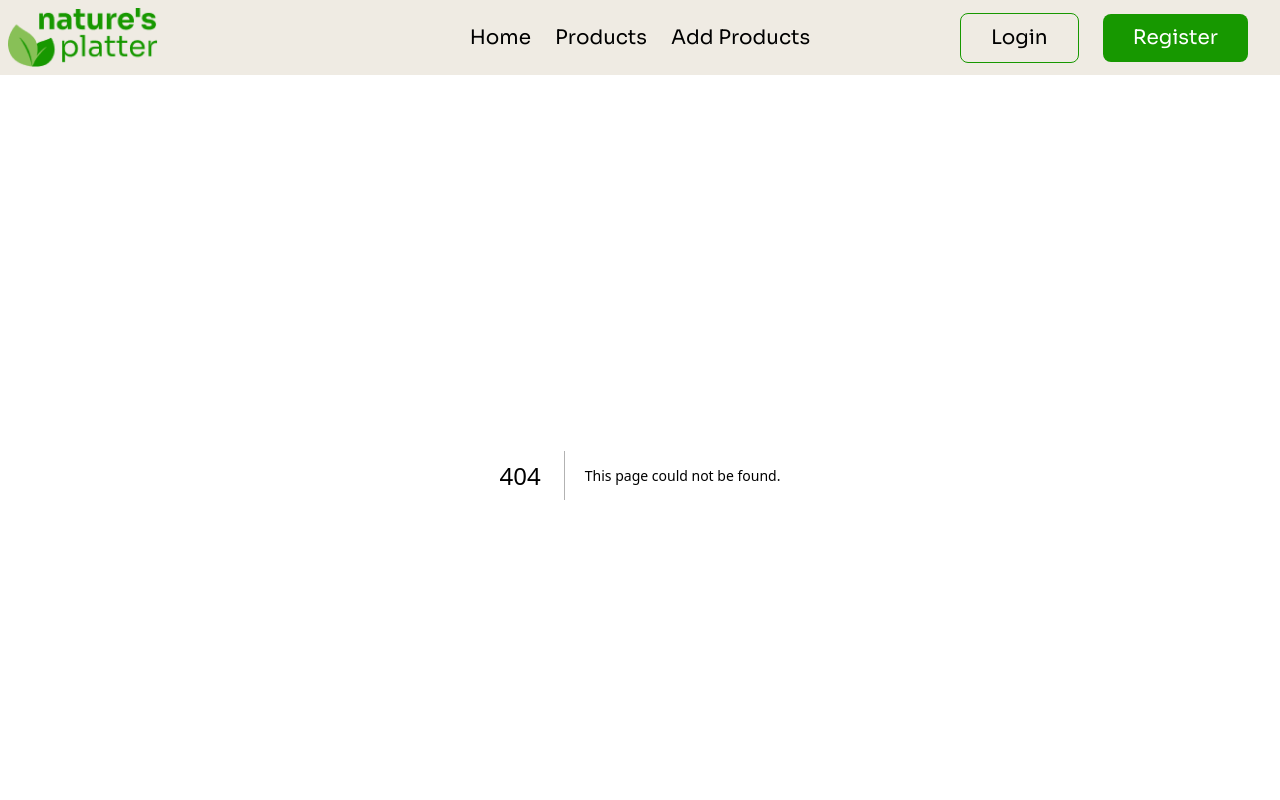
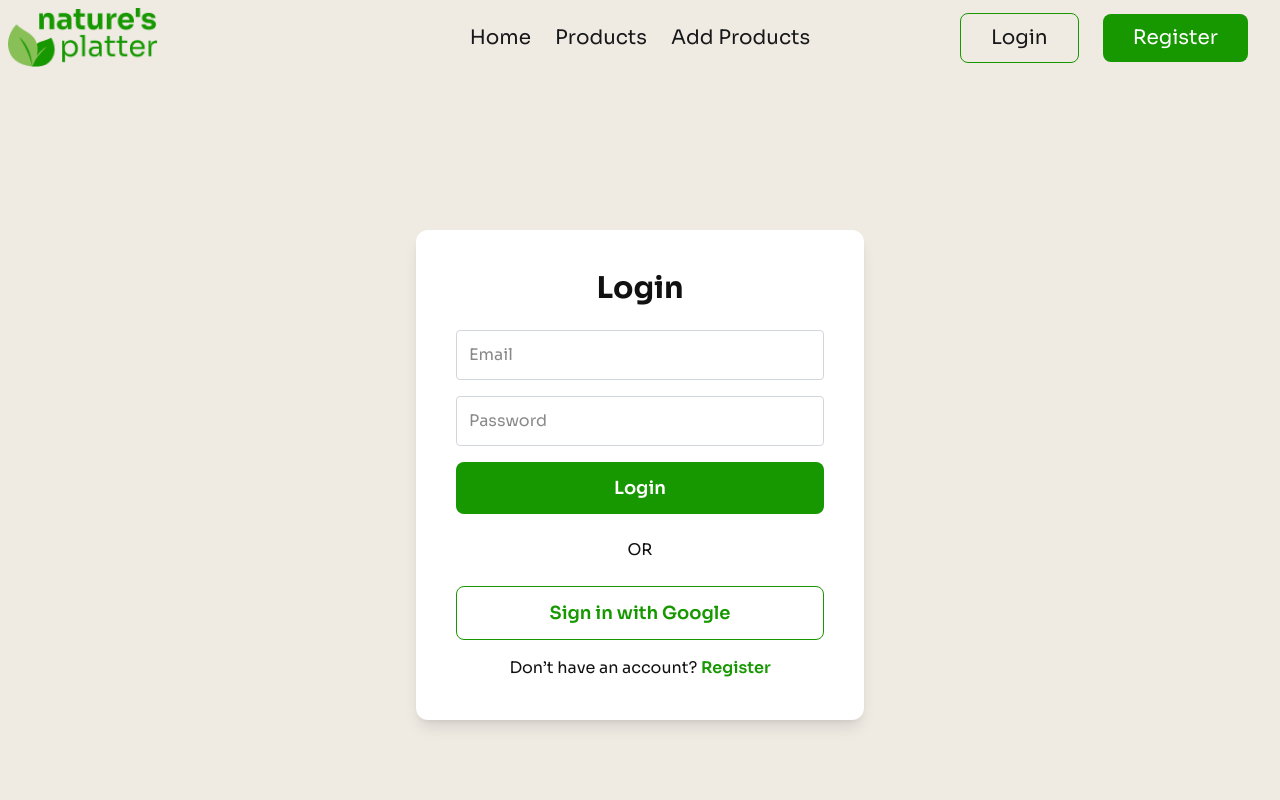
Before and after one commit to khalidhossain5000/next-js-task-simple-web-app, a Next.js app: page /Login in a window 1280 px wide. Before the commit this address had no page. Shown: the top 800 px of the page. Built offline with nearby package versions, Linux system fonts and the light colour scheme.

Commit message:
login and register page added

```diff
--- a/app/Components/NavBar.jsx
+++ b/app/Components/NavBar.jsx
@@ -63,12 +63,14 @@ const NavBar = () => {
           <ul className="menu menu-horizontal px-1 text-xl">{links}</ul>
         </div>
         <div className="navbar-end space-x-6">
-          <button className="hidden md:block py-[10px] px-[30px] border-1 border-[#179800] rounded-lg text-xl">
+          <Link href={'/Login'} className="cursor-pointer">
+          <button className="cursor-pointer hidden md:block py-[10px] px-[30px] border-1 border-[#179800] rounded-lg text-xl">
             Login
           </button>
-          <button className="hidden md:block py-[10px] px-[30px] text-white bg-[#179800] rounded-lg text-xl">
+          </Link>
+          <Link href={'/register'} className="cursor-pointer"><button className="cursor-pointer hidden md:block py-[10px] px-[30px] text-white bg-[#179800] rounded-lg text-xl">
             Register
-          </button>
+          </button></Link>
 
           <div className="md:hidden">
             <Link href="/">
--- /dev/null
+++ b/app/Components/SessionWrapper.js
@@ -0,0 +1,11 @@
+"use client"
+import { SessionProvider } from "next-auth/react"
+
+
+const SessionWrapper = ({children}) => {
+  return (
+    <SessionProvider>{children}</SessionProvider>
+  )
+}
+
+export default SessionWrapper
--- /dev/null
+++ b/app/Login/page.js
@@ -0,0 +1,85 @@
+"use client";
+
+import { useState } from "react";
+import { signIn } from "next-auth/react";
+import { useRouter } from "next/navigation";
+
+import React from "react";
+
+const Login = () => {
+  const [email, setEmail] = useState("");
+  const [password, setPassword] = useState("");
+  const router = useRouter();
+
+  const handleSubmit = async (e) => {
+    e.preventDefault();
+    const result = await signIn("credentials", {
+      redirect: false,
+      email,
+      password,
+    });
+    if (result.ok) {
+      router.push("/products"); // login success → redirect
+    } else {
+      alert("Invalid credentials");
+    }
+  };
+
+  const handleGoogleSignIn = async () => {
+    await signIn("google", { callbackUrl: "/products" });
+  };
+  return (
+    <div className="min-h-screen flex items-center justify-center bg-[#EFEBE3]">
+      <div className="bg-white p-10 rounded-xl shadow-lg w-full max-w-md">
+        <h2 className="text-3xl font-bold text-[#111111] mb-6 text-center">
+          Login
+        </h2>
+
+        {/* Credentials Form */}
+        <form className="flex flex-col gap-4" onSubmit={handleSubmit}>
+          <input
+            type="email"
+            placeholder="Email"
+            className="w-full p-3 border border-gray-300 rounded text-[#111111]"
+            value={email}
+            onChange={(e) => setEmail(e.target.value)}
+            required
+          />
+          <input
+            type="password"
+            placeholder="Password"
+            className="w-full p-3 border border-gray-300 rounded text-[#111111]"
+            value={password}
+            onChange={(e) => setPassword(e.target.value)}
+            required
+          />
+          <button
+            type="submit"
+            className="w-full py-3 rounded-lg bg-[#179800] text-white font-semibold text-lg"
+          >
+            Login
+          </button>
+        </form>
+
+        <div className="my-6 text-center text-[#111111]">OR</div>
+
+        {/* Google Login */}
+        <button
+          onClick={handleGoogleSignIn}
+          className="w-full py-3 rounded-lg border border-[#179800] text-[#179800] font-semibold text-lg flex items-center justify-center gap-2 hover:bg-[#179800] hover:text-white transition"
+        >
+          Sign in with Google
+        </button>
+
+        <p className="text-center text-[#111111] mt-4">
+          Don’t have an account?{" "}
+          <a href="/register" className="text-[#179800] font-semibold">
+            Register
+          </a>
+        </p>
+      </div>
+    </div>
+  );
+};
+
+export default Login;
--- /dev/null
+++ b/app/api/auth/[...nextauth]/route.js
@@ -0,0 +1,34 @@
+import NextAuth from "next-auth"
+import GoogleProvider from "next-auth/providers/google"
+import CredentialsProvider from "next-auth/providers/credentials"
+
+export const authOptions = {
+  providers: [
+    // Google login
+    GoogleProvider({
+      clientId: process.env.GOOGLE_CLIENT_ID,
+      clientSecret: process.env.GOOGLE_CLIENT_SECRET,
+    }),
+
+    // Credentials login
+    CredentialsProvider({
+      name: "Credentials",
+      credentials: {
+        email: { label: "Email", type: "text" },
+        password: { label: "Password", type: "password" },
+      },
+      async authorize(credentials) {
+        // **Demo purpose:** hardcoded check
+        if (credentials.email === "admin@example.com" && credentials.password === "123456") {
+          return { id: 1, name: "Admin", email: "admin@example.com" }
+        }
+        return null
+      }
+    })
+  ],
+  session: { strategy: "jwt" },
+  pages: { signIn: "/login" },
+}
+
+const handler = NextAuth(authOptions)
+export { handler as GET, handler as POST }
--- a/app/layout.js
+++ b/app/layout.js
@@ -1,9 +1,11 @@
-import { Geist, Geist_Mono } from "next/font/google";
+
+
 import "./globals.css";
 
 import NavBar from "./Components/NavBar";
 import { Sora } from 'next/font/google'
 import Footer from "./Components/Footer";
+import SessionWrapper from "./Components/SessionWrapper";
 const sora = Sora({
   subsets: ['latin'],
   display: 'swap',
@@ -18,6 +20,7 @@ export const metadata = {
 export default function RootLayout({ children }) {
   return (
     <html lang="en" data-theme="light">
+      <SessionWrapper>
       <body
         className={`${sora.className} antialiased`}
       >
@@ -25,6 +28,7 @@ export default function RootLayout({ children }) {
         {children}
         <Footer/>
       </body>
+      </SessionWrapper>
     </html>
   );
 }
--- /dev/null
+++ b/app/register/page.js
@@ -0,0 +1,73 @@
+"use client"
+import React, { useState } from 'react';
+import { useRouter } from 'next/navigation';
+import Link from 'next/link';
+
+const Page = () => {
+  const [name, setName] = useState("");
+  const [email, setEmail] = useState("");
+  const [password, setPassword] = useState("");
+  const router = useRouter();
+
+  const handleRegister = async (e) => {
+    e.preventDefault();
+
+    // এখন আমরা শুধু console.log করব, পরবর্তীতে MongoDB integration হবে
+    console.log({ name, email, password });
+
+    // success হলে redirect
+    router.push("/products");
+  }
+
+  return (
+    <div className="min-h-screen flex items-center justify-center bg-[#EFEBE3]">
+      <div className="bg-white p-10 rounded-xl shadow-lg w-full max-w-md">
+        <h2 className="text-3xl font-bold text-[#111111] mb-6 text-center">
+          Register
+        </h2>
+
+        <form className="flex flex-col gap-4" onSubmit={handleRegister}>
+          <input
+            type="text"
+            placeholder="Full Name"
+            className="w-full p-3 border border-gray-300 rounded text-[#111111]"
+            value={name}
+            onChange={(e) => setName(e.target.value)}
+            required
+          />
+          <input
+            type="email"
+            placeholder="Email"
+            className="w-full p-3 border border-gray-300 rounded text-[#111111]"
+            value={email}
+            onChange={(e) => setEmail(e.target.value)}
+            required
+          />
+          <input
+            type="password"
+            placeholder="Password"
+            className="w-full p-3 border border-gray-300 rounded text-[#111111]"
+            value={password}
+            onChange={(e) => setPassword(e.target.value)}
+            required
+          />
+          <button
+            type="submit"
+            className="w-full py-3 rounded-lg bg-[#179800] text-white font-semibold text-lg"
+          >
+            Register
+          </button>
+        </form>
+
+        <p className="text-center text-[#111111] mt-4">
+          Already have an account?{" "}
+          <Link href="/Login" className="text-[#179800] font-semibold">
+            Login
+          </Link>
+        </p>
+      </div>
+    </div>
+  );
+};
+
+export default Page;
--- a/package.json
+++ b/package.json
@@ -12,6 +12,7 @@
     "daisyui": "^5.0.50",
     "next": "15.5.0",
     "next-auth": "^4.24.11",
+    "nodemailer": "^6.10.1",
     "react": "19.1.0",
     "react-dom": "19.1.0",
     "react-icons": "^5.5.0"
```
Also changed, not shown: app/Components/Footer.jsx (+1 -1 lines), app/Components/HeroSection.jsx (+1 -1 lines), app/Components/ProductHiglights.jsx (+8 -8 lines), 1 other file (tests, documents, lock files or other folders).
